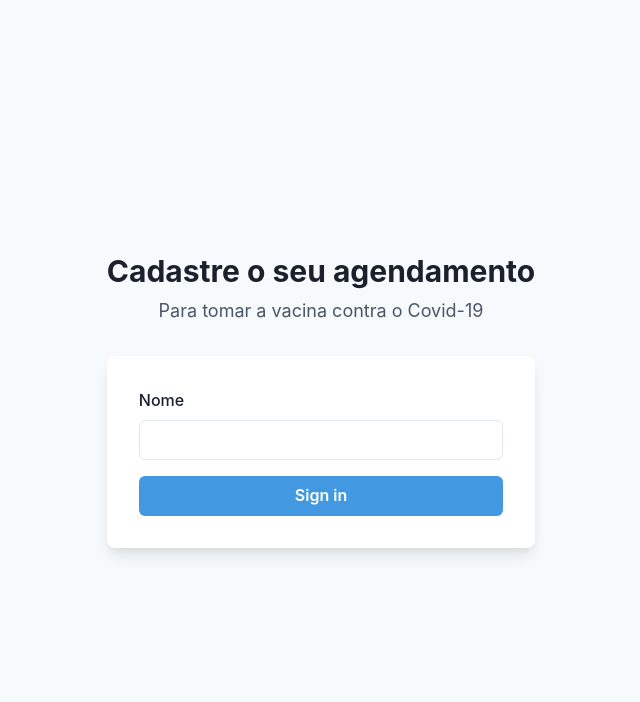
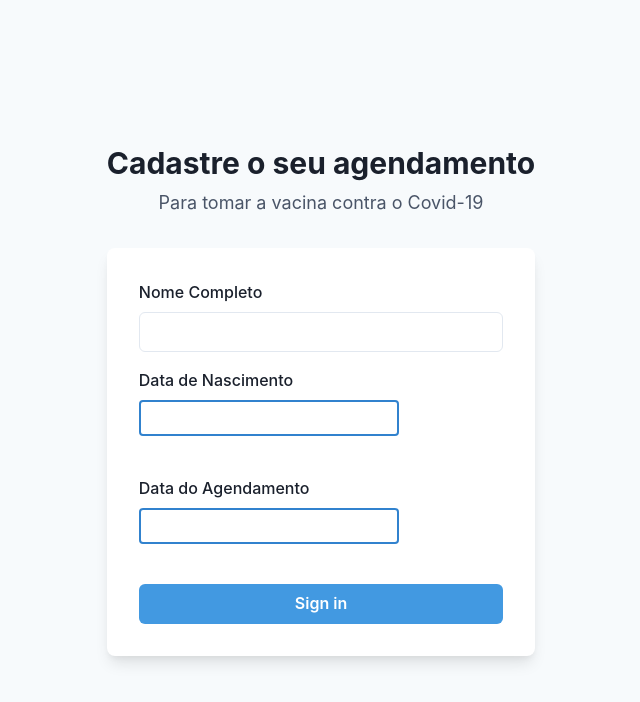
Before and after one commit to GuPoroca/projeto-pitang-frontend, a React (Vite) app: page /cadastrar in a window 1280 px wide. Shown: the top 702 px of the page, without its empty margins (319-959 px from the left). Built offline with nearby package versions, Linux system fonts and the light colour scheme.

Commit message:
adicionando os datePickers

```diff
--- a/package.json
+++ b/package.json
@@ -13,6 +13,7 @@
     "@chakra-ui/react": "^2.8.2",
     "dom": "^0.0.3",
     "react": "^18.3.1",
+    "react-datepicker": "^7.2.0",
     "react-dom": "^18.3.1",
     "react-hook-form": "^7.52.1",
     "react-router-dom": "^6.24.1",
--- /dev/null
+++ b/src/components/DatePicker.jsx
@@ -0,0 +1,35 @@
+import { useState } from "react";
+import PropTypes from "prop-types";
+import ReactDatePicker from "react-datepicker";
+import "react-datepicker/dist/react-datepicker.css";
+import { registerLocale, setDefaultLocale } from "react-datepicker";
+import ptBR from "date-fns/locale/pt-BR";
+import './style.css';
+
+registerLocale('pt-BR', ptBR);
+setDefaultLocale('pt-BR');
+
+
+const DatePicker = ({ time }) => {
+    const [startDate, setStartDate] = useState();
+    return (
+        <ReactDatePicker
+            selected={startDate}
+            onChange={(date) => setStartDate(date)}
+            locale="pt-BR"
+            showTimeSelect={time}
+            showYearDropdown={!time}
+            dropdownMode="select"
+            timeFormat={time ? "p" : undefined}
+            timeIntervals={time ? 60 : undefined}
+            dateFormat={time ? "dd/MM/yyyy HH:mm" : "dd/MM/yyyy"}
+            className="custom-date-picker"
+        />
+    );
+};
+
+DatePicker.propTypes = {
+    time: PropTypes.bool.isRequired,
+};
+
+export default DatePicker;
--- /dev/null
+++ b/src/components/style.css
@@ -0,0 +1,10 @@
+.custom-date-picker {
+    border: 2px solid #3182ce; /* Cor da borda */
+    border-radius: 4px; /* Cantos arredondados */
+    padding: 4px; /* Espaçamento interno */
+  }
+
+.custom-date-picker input {
+    border: none; /* Remove borda padrão do input */
+    outline: none; /* Remove outline padrão do input */
+  }
--- a/src/pages/Cadastrar.jsx
+++ b/src/pages/Cadastrar.jsx
@@ -1,12 +1,11 @@
 'use client'
-
+import DatePicker from '../components/DatePicker';
 import {
   Flex,
   Box,
   FormControl,
   FormLabel,
   Input,
-  Checkbox,
   Stack,
   Button,
   Heading,
@@ -14,7 +13,7 @@ import {
   useColorModeValue,
 } from '@chakra-ui/react'
 
-export default function SimpleCard() {
+const Cadastrar = () => {
   return (
     <Flex
       minH={'100vh'}
@@ -35,10 +34,18 @@ export default function SimpleCard() {
           p={8}>
           <Stack spacing={4}>
             <FormControl id="nome">
-              <FormLabel>Nome</FormLabel>
+              <FormLabel>Nome Completo</FormLabel>
               <Input type="nome" />
             </FormControl>
             <Stack spacing={10}>
+            <FormControl id="data">
+              <FormLabel>Data de Nascimento</FormLabel>
+              <DatePicker time={false}/>
+            </FormControl>
+            <FormControl id="data">
+              <FormLabel>Data do Agendamento</FormLabel>
+              <DatePicker time={true}/>
+            </FormControl>
               <Button
                 bg={'blue.400'}
                 color={'white'}
@@ -54,3 +61,5 @@ export default function SimpleCard() {
     </Flex>
   )
 }
+
+export default Cadastrar;
--- a/src/pages/Home.jsx
+++ b/src/pages/Home.jsx
@@ -1,5 +1,7 @@
-export default function Home() {
+const Home = () => {
   return (
     <h1>Home</h1>
   )
 }
+
+export default Home;
```
Also changed, not shown: 1 other file (tests, documents, lock files or other folders).
